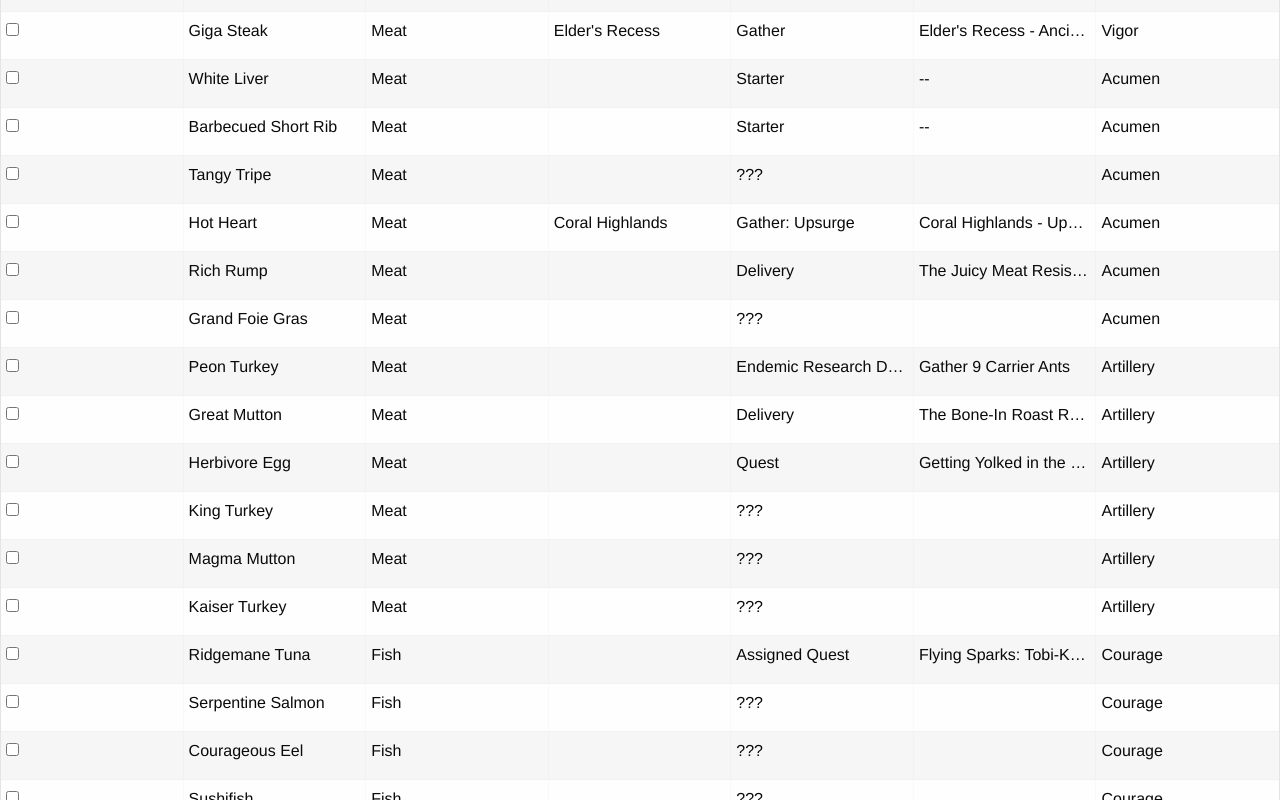
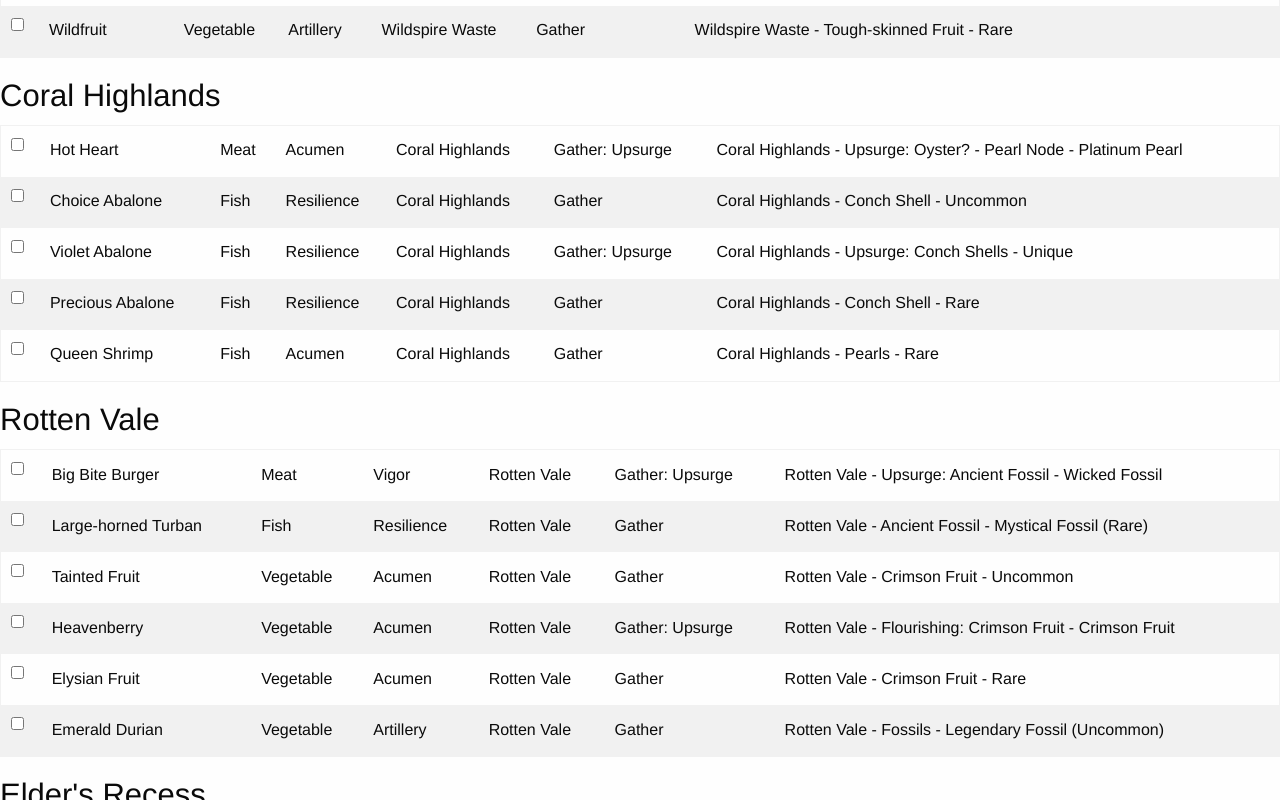
Before and after one commit to alexcpendleton/mhworld-canteen-checklist, a React (Create React App) app in the folder web/: page / in a window 1280 px wide. Shown: the part 2064-2864 px from the top of the page. Built offline with nearby package versions, Linux system fonts and the light colour scheme.

Commit message:
Adds localStorage and zone view

```diff
--- a/web/src/App.css
+++ b/web/src/App.css
@@ -6,3 +6,6 @@
   width: 100%;
   text-align: center;
 }
+.single-zone .found {
+  text-decoration: line-through;
+}
--- a/web/src/App.js
+++ b/web/src/App.js
@@ -3,6 +3,7 @@ import logo from "./logo.svg";
 import "./App.css";
 import GameView from "./GameView";
 import IngredientTable from "./IngredientTable";
+import ZoneView from "./ZoneView";
 import rawIngredients from "./data/ingredients.json";
 import "foundation-sites/dist/css/foundation.min.css";
 
@@ -16,12 +17,38 @@ class App extends Component {
     };
     this.componentDidMount = this.componentDidMount.bind(this);
     this.handleFoundChange = this.handleFoundChange.bind(this);
+    this.storage = {
+      changeOne: (key, value) => {
+        let all = JSON.parse(localStorage.getItem("found"));
+        if (!all) {
+          all = {};
+        }
+        if (value) {
+          all[key] = value;
+        } else {
+          delete all[key];
+        }
+        localStorage.setItem("found", JSON.stringify(all));
+      },
+      load: () => {
+        let all = JSON.parse(localStorage.getItem("found"));
+        if (!all) {
+          localStorage.setItem("found", "{}");
+          all = {};
+        }
+        return all;
+      }
+    };
   }
   render() {
     const ingredients = this.state.ingredients;
     return (
       <div className="App">
         <GameView
+          ingredients={ingredients}
+          onFoundChange={this.handleFoundChange}
+        />
+        <ZoneView
           ingredients={ingredients}
           onFoundChange={this.handleFoundChange}
         />
@@ -57,7 +84,7 @@ class App extends Component {
   }
   async loadFound() {
     // Give back an object with the keys of the previously-found ingredients. For now just assume none, soon load this from localstorage/database
-    return {};
+    return this.storage.load();
   }
   handleFoundChange(key, found) {
     // this seems wrong, but works
@@ -65,6 +92,7 @@ class App extends Component {
     this.setState({
       ingredients: this.state.ingredients
     });
+    this.storage.changeOne(key, found);
   }
 }
 
--- a/web/src/GameView.js
+++ b/web/src/GameView.js
@@ -57,7 +57,6 @@ class GameView extends Component {
     return skillRow.map(this.renderOne);
   }
   renderOne(ingredient) {
-    console.log("renderOne", ingredient);
     const key = ingredient.name;
     return (
       <div className="ingredient game-view-ingredient cell small-2" key={key}>
--- /dev/null
+++ b/web/src/ZoneView.js
@@ -0,0 +1,81 @@
+import React, { Component } from "react";
+
+class IngredientTable extends Component {
+  constructor(props) {
+    super(props);
+    this.renderOne = this.renderOne.bind(this);
+    this.renderFound = this.renderFound.bind(this);
+    this.handleFoundChange = this.handleFoundChange.bind(this);
+  }
+  render() {
+    const byZone = {
+      "Ancient Forest": [],
+      "Wildspire Waste": [],
+      "Coral Highlands": [],
+      "Rotten Vale": [],
+      "Elder's Recess": []
+    };
+    Object.keys(this.props.ingredients).forEach(key => {
+      const ingredient = this.props.ingredients[key];
+      const zone = ingredient.zone;
+      if (byZone[zone]) {
+        byZone[zone].push(ingredient);
+      }
+    });
+
+    return (
+      <div>
+        {this.renderZone("Ancient Forest", byZone["Ancient Forest"])}
+        {this.renderZone("Wildspire Waste", byZone["Wildspire Waste"])}
+        {this.renderZone("Coral Highlands", byZone["Coral Highlands"])}
+        {this.renderZone("Rotten Vale", byZone["Rotten Vale"])}
+        {this.renderZone("Elder's Recess", byZone["Elder's Recess"])}
+      </div>
+    );
+  }
+  renderZone(name, ingredients) {
+    return (
+      <div key={name} className="single-zone">
+        <h3>{name}</h3>
+        <table>
+          <tbody>{ingredients.map(i => this.renderOne(i.name, i))}</tbody>
+        </table>
+      </div>
+    );
+  }
+  renderOne(key, ingredient) {
+    const foundClass = ingredient.found ? "found" : "not-found";
+    return (
+      <tr key={key} className={foundClass}>
+        <td>{this.renderFound(key, ingredient)}</td>
+        <td>{ingredient.name}</td>
+        <td>{ingredient.type}</td>
+        <td>{ingredient.skill}</td>
+        <td>{ingredient.zone}</td>
+        <td>{ingredient.source}</td>
+        <td>{ingredient.notes}</td>
+      </tr>
+    );
+  }
+  renderFound(key, ingredient) {
+    return (
+      <input
+        name={key}
+        type="checkbox"
+        checked={ingredient.found}
+        onChange={event => {
+          this.handleFoundChange(event, key);
+        }}
+      />
+    );
+  }
+  handleFoundChange(event, key) {
+    const target = event.target;
+    const found = target.checked;
+    if (this.props.onFoundChange) {
+      this.props.onFoundChange(key, found);
+    }
+  }
+}
+
+export default IngredientTable;
```
Also changed, not shown: web/src/LocalStorageStore.js (added).
